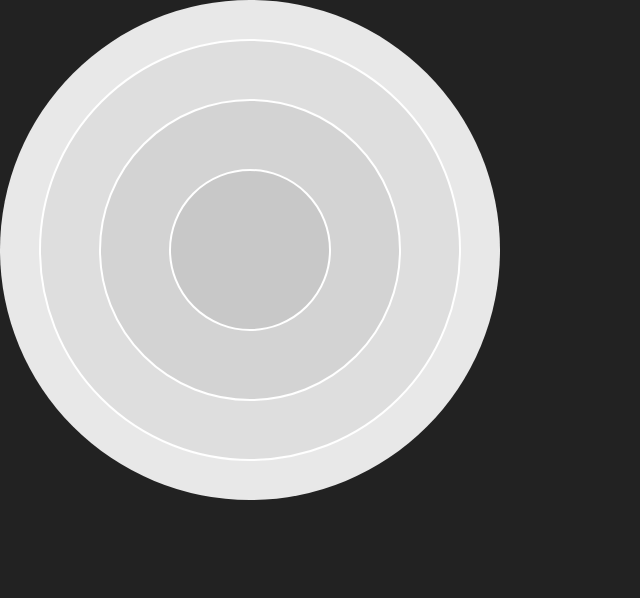
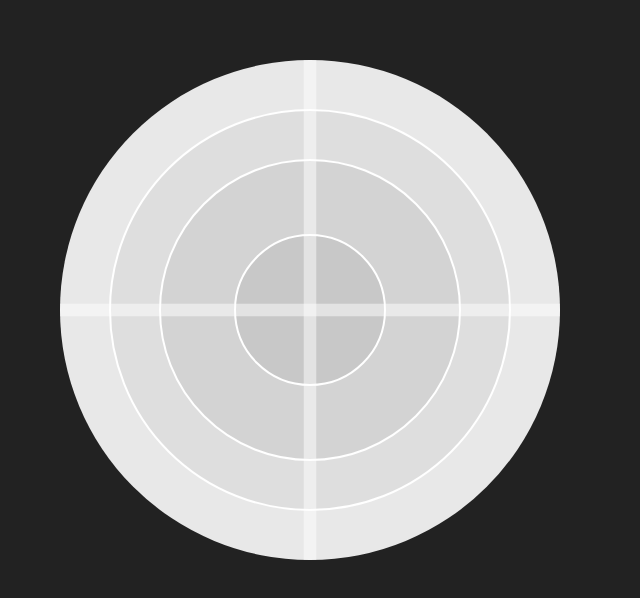
Before and after one commit to RxKotlin/techradar-reactjs, a React app: page / in a window 1280 px wide. Both pictures are taken after a click on the button "创建雷达". Shown: the whole page, without its empty margins (0-640 px from the left). Built offline with nearby package versions, Linux system fonts and the light colour scheme.

Commit message:
abstract circle component

```diff
--- a/src/components/Main.js
+++ b/src/components/Main.js
@@ -19,7 +19,9 @@ class AppComponent extends React.Component {
   render() {
     if (this.state.page == 'create') {
       return (
-        <Radar />
+        <div className="radar">
+          <Radar radius={250} />
+        </div>
       );
     }
 
--- a/src/components/svg/RadarComponent.js
+++ b/src/components/svg/RadarComponent.js
@@ -5,17 +5,32 @@ import React from 'react';
 require('styles/svg/Radar.scss');
 
 class RadarComponent extends React.Component {
+  constructor(props) {
+    super();
+    this.radius = props.radius;
+  }
+
   render() {
+    let radius = this.radius;
+    let length = radius * 2;
+    let accessR = radius * 0.8;
+    let trialR = radius * 0.6;
+    let adoptR = radius * 0.3;
+    let serviceTrackWidth = radius * 0.05;
+    let serviceTrackOrigin = radius - serviceTrackWidth * 0.5;
+
     return (
-      <svg width="500" height="500" version="1.1"
+      <svg width={length} height={length} version="1.1"
 xmlns="http://www.w3.org/2000/svg">
-        <circle cx="250" cy="250" r="250" fill="#E8E8E8"/>
-        <circle cx="250" cy="250" r="210" fill="#DEDEDE" stroke="white"
+        <circle cx={radius} cy={radius} r={radius} fill="#E8E8E8"/>
+        <circle cx={radius} cy={radius} r={accessR} fill="#DEDEDE" stroke="white"
 stroke-width="2"/>
-        <circle cx="250" cy="250" r="150" fill="#D3D3D3" stroke="white"
+        <circle cx={radius} cy={radius} r={trialR} fill="#D3D3D3" stroke="white"
 stroke-width="2"/>
-        <circle cx="250" cy="250" r="80" fill="#C8C8C8" stroke="white"
+        <circle cx={radius} cy={radius} r={adoptR} fill="#C8C8C8" stroke="white"
 stroke-width="2"/>
+        <rect x={serviceTrackOrigin} y="0" width={serviceTrackWidth} height={length} fill="rgba(255, 255, 255, 0.5)" class="service-track"/>
+        <rect x="0" y={serviceTrackOrigin} width={length} height={serviceTrackWidth} fill="rgba(255, 255, 255, 0.5)" class="service-track"/>
       </svg>
     );
   }
--- a/src/styles/App.css
+++ b/src/styles/App.css
@@ -19,3 +19,7 @@ body {
   border-width: 1px 0;
   background: #666;
 }
+
+.radar {
+  margin: 60px;
+}
```
